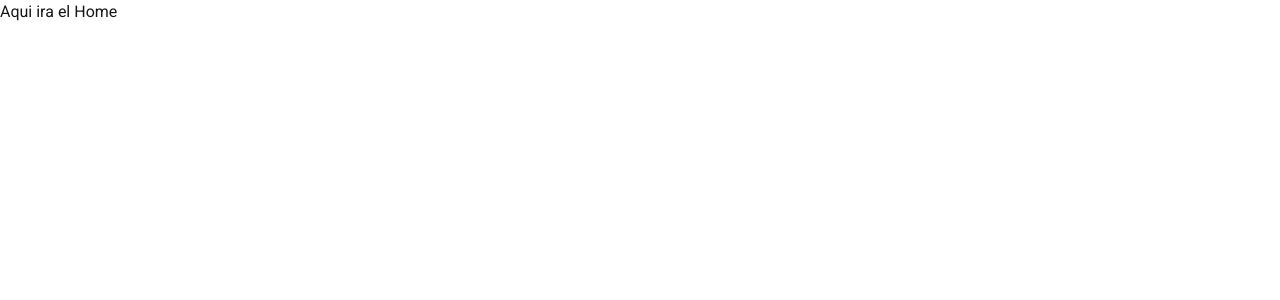
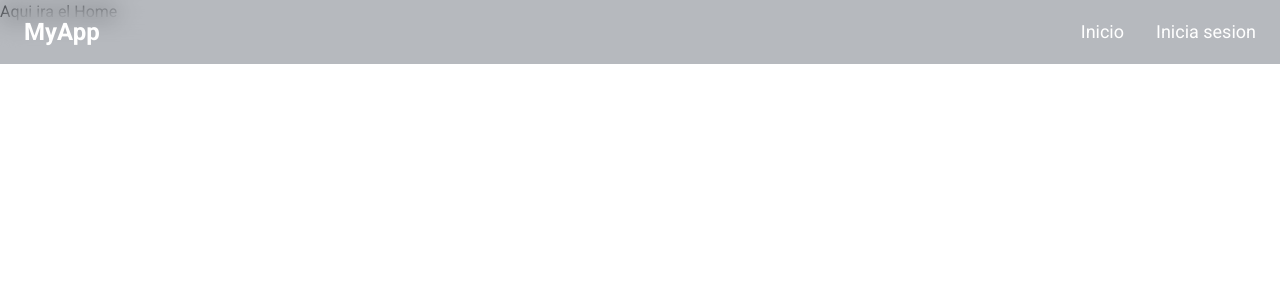
Before and after one commit to alexismandracchia/diveria-bootcamp2025, a Next.js app in the folder group-villafañe-mendez/tp-final/: page / in a window 1280 px wide. Shown: the top 300 px of the page. Built offline with nearby package versions, Linux system fonts and the light colour scheme.

Commit message:
feat: "Se llama al navbar en el layout"

```diff
--- a/group-villafañe-mendez/tp-final/src/app/layout.tsx
+++ b/group-villafañe-mendez/tp-final/src/app/layout.tsx
@@ -4,6 +4,7 @@ import "flowbite";
 import type { ReactNode } from "react";
 import { AuthProvider } from "@/context/AuthProvider";
 import { ToastProvider } from "@/context/ToastContext";
+import Navbar from "@/components/navbar/NavBar";
 
 const roboto = Roboto({
   weight: ["400", "500", "700"],
@@ -20,6 +21,7 @@ export default function RootLayout({
     <html lang="es" suppressHydrationWarning>
       <body className={roboto.className}>
         <AuthProvider>
+          <Navbar />
           <ToastProvider>
             {children}
           </ToastProvider>
```
